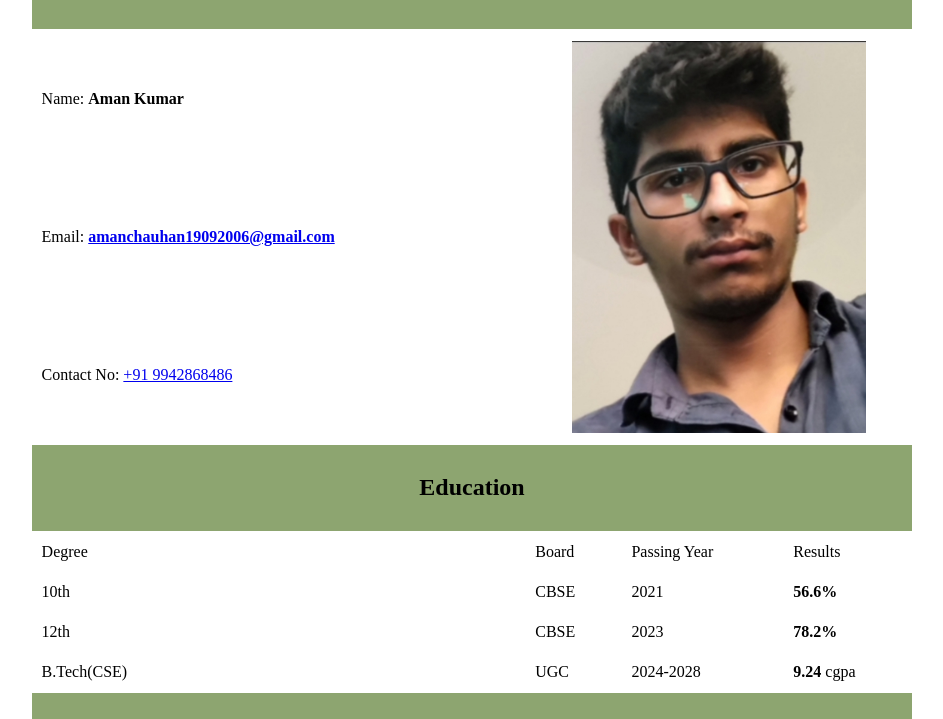
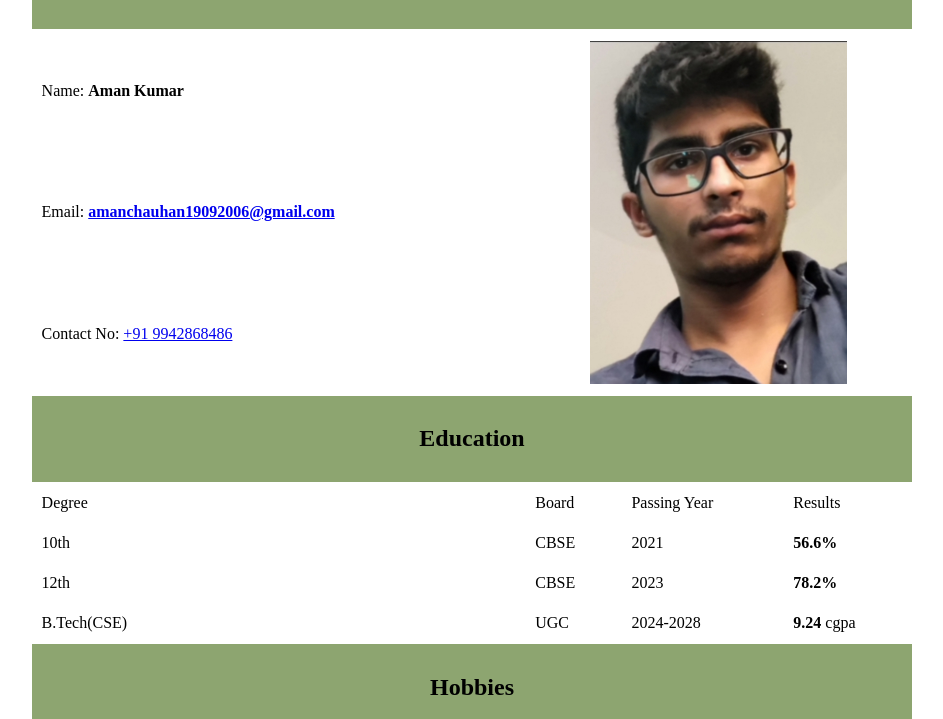
Before and after one commit to aman-1909/Web-Development, a plain HTML site: page index.html in a window 1280 px wide. Shown: the part 81-800 px from the top of the page, without its empty margins (168-1111 px from the left). Drawn offline with Linux system fonts and the light colour scheme.

Commit message:
Update index.html

```diff
--- a/index.html
+++ b/index.html
@@ -13,7 +13,7 @@
     </tr>
     <tr>
       <td>Name: <b>Aman Kumar</b></td>
-      <td colspan="4" rowspan="3" width="70px" align="center"><img src="resume.jpg" alt="My Photo" align="center" width="80%" height="80%"></td>
+      <td colspan="4" rowspan="3" width="70px" align="center"><img src="resume.jpg" alt="My Photo" align="center" width="70%" height="70%"></td>
     </tr>
     <tr>
       <td>Email: <a href="mailto:amanchauhan19092006@gmail.com"><b>amanchauhan19092006@gmail.com</b></a></td>
```
